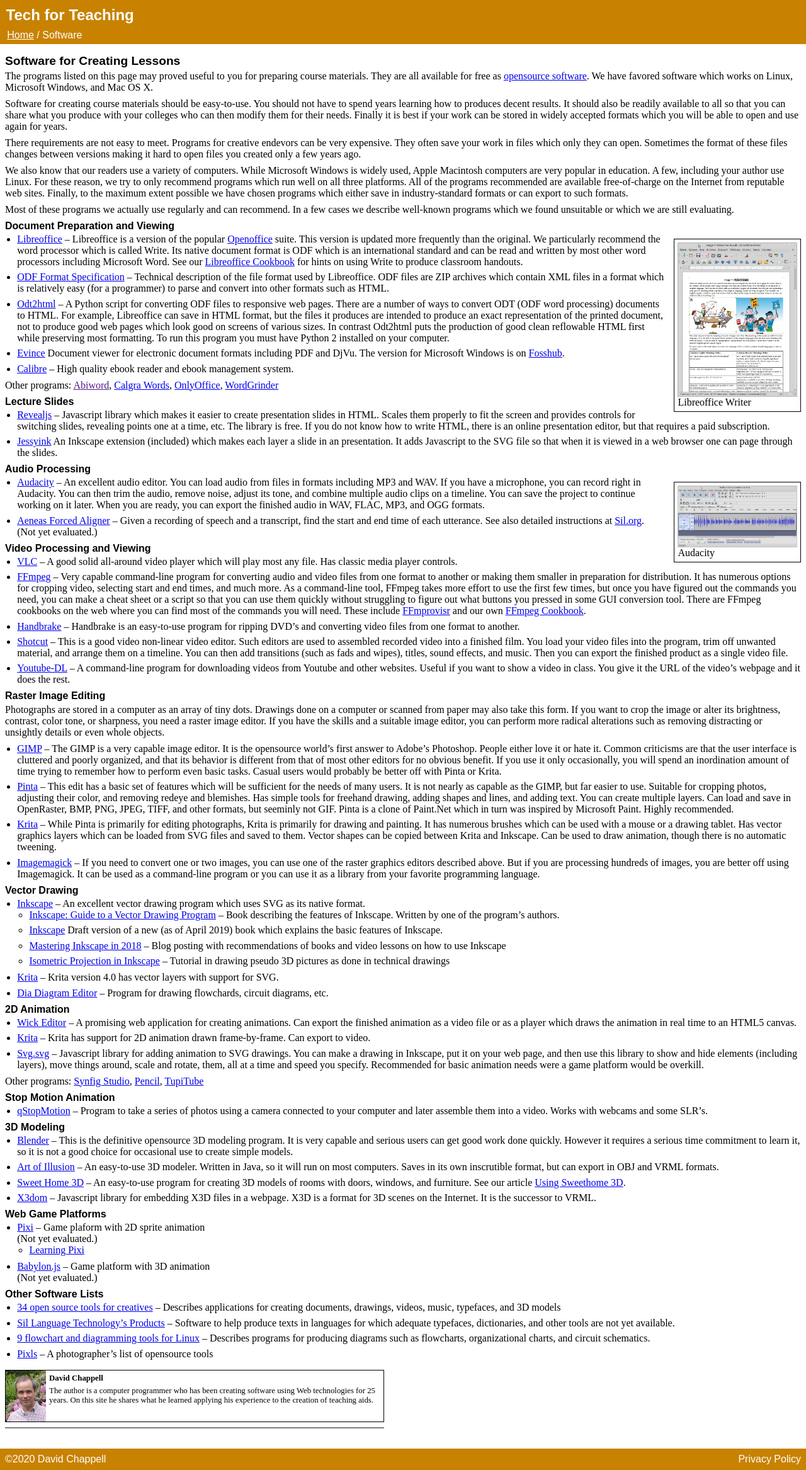
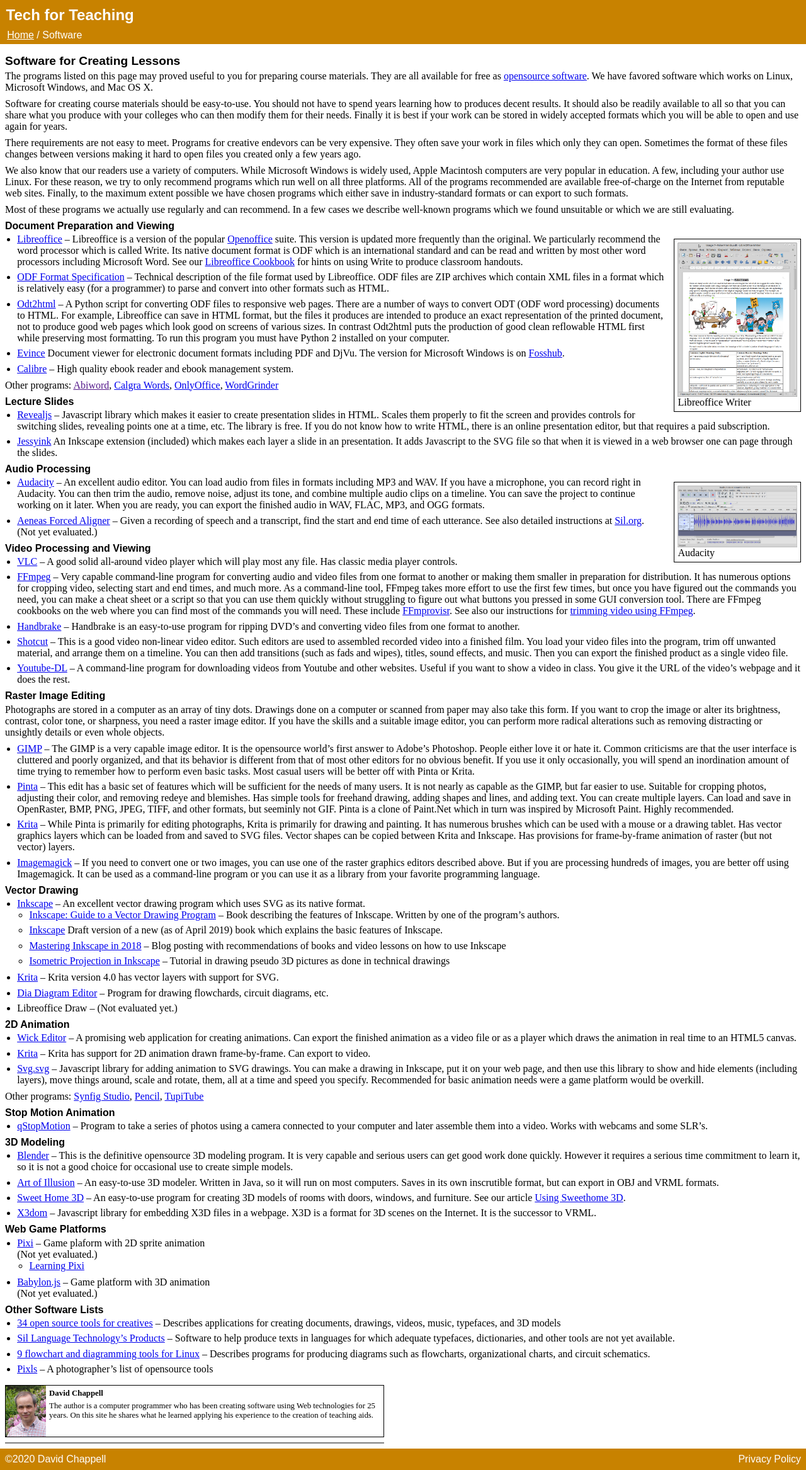
Before and after one commit to david672orford/tech-for-teaching, a Jekyll site: the page built from software/index.md, in a window 1280 px wide. Shown: the whole page at 63% size. Built offline with Jekyll 4.4.1, drawn with Linux system fonts in a browser that asks for light colours; our own code applies the rules of GitHub Pages for plain Markdown files.

Commit message:
moved FFmpeg cookbook to HOWTO, expanded text

```diff
--- a/software/index.md
+++ b/software/index.md
@@ -112,8 +112,8 @@
 	you can use them quickly without struggling to figure out what buttons
 	you pressed in some GUI conversion tool. There are FFmpeg cookbooks on the
 	web where you can find most of the commands you will need. These include
-	[FFmprovisr](https://amiaopensource.github.io/ffmprovisr/) and our
-	own [FFmpeg Cookbook](ffmpeg/).
+	[FFmprovisr](https://amiaopensource.github.io/ffmprovisr/). See also
+	our instructions for [trimming video using FFmpeg](../howto/trim-video/).
 * [Handbrake](https://handbrake.fr/) --
 	Handbrake is an easy-to-use program for ripping DVD’s and converting
 	video files from one format to another.
@@ -143,7 +143,7 @@
 	organized, and that its behavior is different from that of most other
 	editors for no obvious benefit. If you use it only occasionally,
 	you will spend an inordination amount of time trying to remember how
-	to perform even basic tasks. Casual users would probably be better
+	to perform even basic tasks. Most casual users will be better
 	off with Pinta or Krita.
 * [Pinta](https://pinta-project.com) --
 	This edit has a basic set of features which will be sufficient for the needs of many users.
@@ -157,9 +157,9 @@
 * [Krita](https://krita.org/) --
 	While Pinta is primarily for editing photographs, Krita is primarily for drawing and painting.
 	It has numerous brushes which can be used with a mouse or a drawing tablet.
-	Has vector graphics layers which can be loaded from SVG files and saved to them.
+	Has vector graphics layers which can be loaded from and saved to SVG files.
 	Vector shapes can be copied between Krita and Inkscape.
-	Can be used to draw animation, though there is no automatic tweening.
+	Has provisions for frame-by-frame animation of raster (but not vector) layers.
 * [Imagemagick](https://www.imagemagick.org) --
 	If you need to convert one or two images, you can use one of the raster
 	graphics editors described above. But if you are processing hundreds
@@ -185,6 +185,8 @@
 	Krita version 4.0 has vector layers with support for SVG.
 * [Dia Diagram Editor](http://dia-installer.de/) --
 	Program for drawing flowchards, circuit diagrams, etc.
+* Libreoffice Draw --
+	(Not evaluated yet.)
 
 ### 2D Animation
 * [Wick Editor](https://www.wickeditor.com/) --
```
Also changed, not shown: howto/index.md (+6 -1 lines), howto/trim-video/index.md (added, +105 -0 lines), software/ffmpeg/index.md (deleted, +0 -68 lines).
